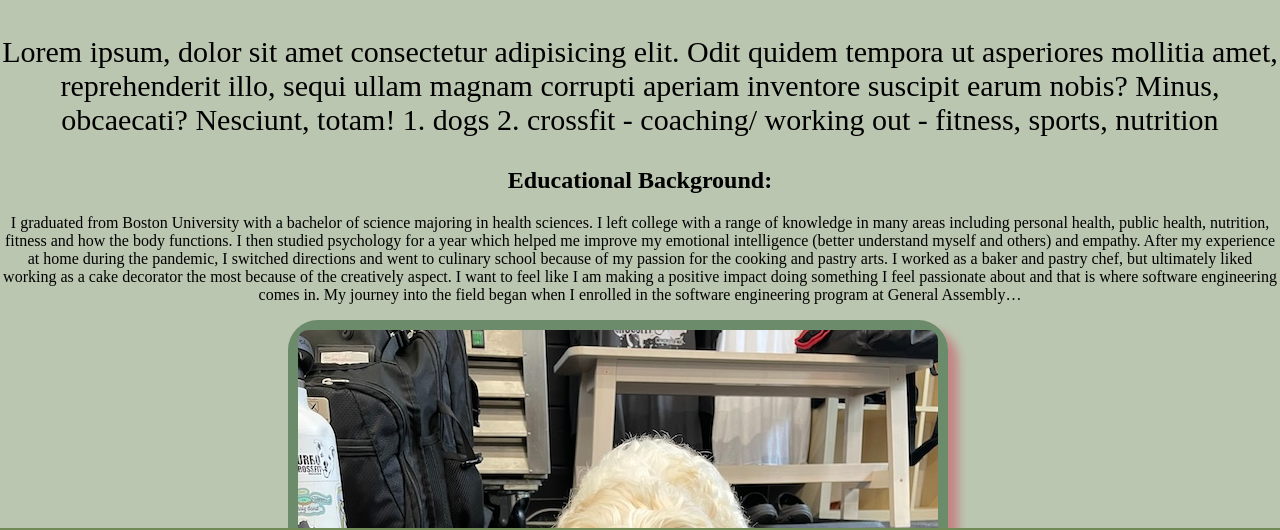
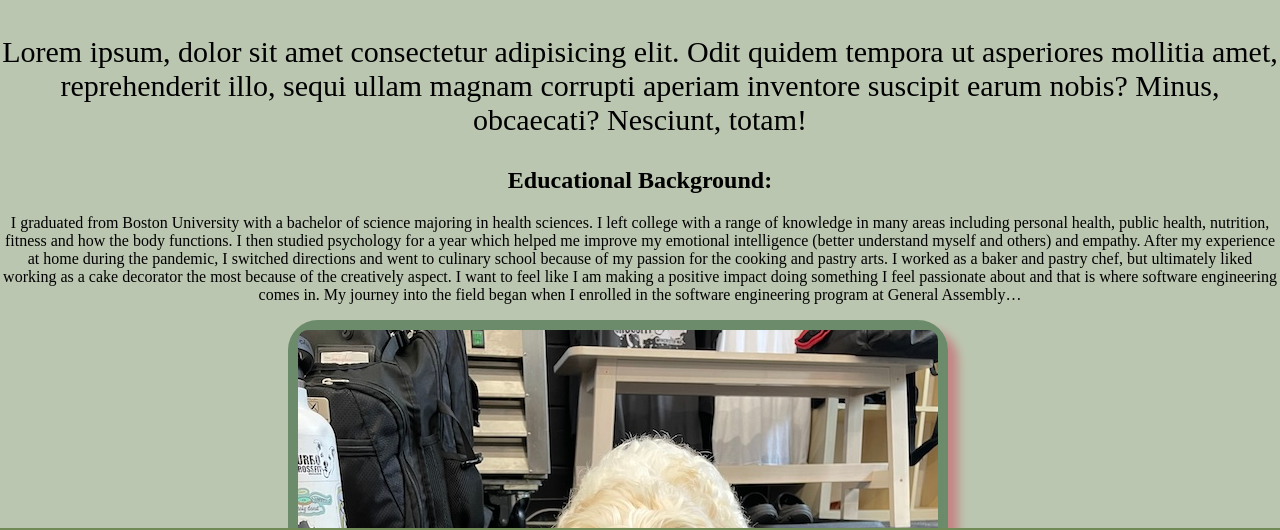
Before and after one commit to jpantano30/Jena-Pantano-Portfolio, a plain HTML site: page About Me/index.html in a window 1280 px wide. Shown: the part 220-750 px from the top of the page. Drawn offline with Linux system fonts and the light colour scheme; a web font is replaced by a local one.

Commit message:
took out notes

```diff
--- a/About Me/index.html
+++ b/About Me/index.html
@@ -23,8 +23,8 @@
             <div class="PersonalBckgrd">
                 <h2>Personal Background: </h2>
                     <p> Lorem ipsum, dolor sit amet consectetur adipisicing elit. Odit quidem tempora ut asperiores mollitia amet, reprehenderit illo, sequi ullam magnam corrupti aperiam inventore suscipit earum nobis? Minus, obcaecati? Nesciunt, totam!
-                        1. dogs
-                        2. crossfit - coaching/ working out - fitness, sports, nutrition
+                        <!-- 1. dogs
+                        2. crossfit - coaching/ working out - fitness, sports, nutrition  -->
                     </p>
                 </div>
             <div class="EdBckgrd">
```
